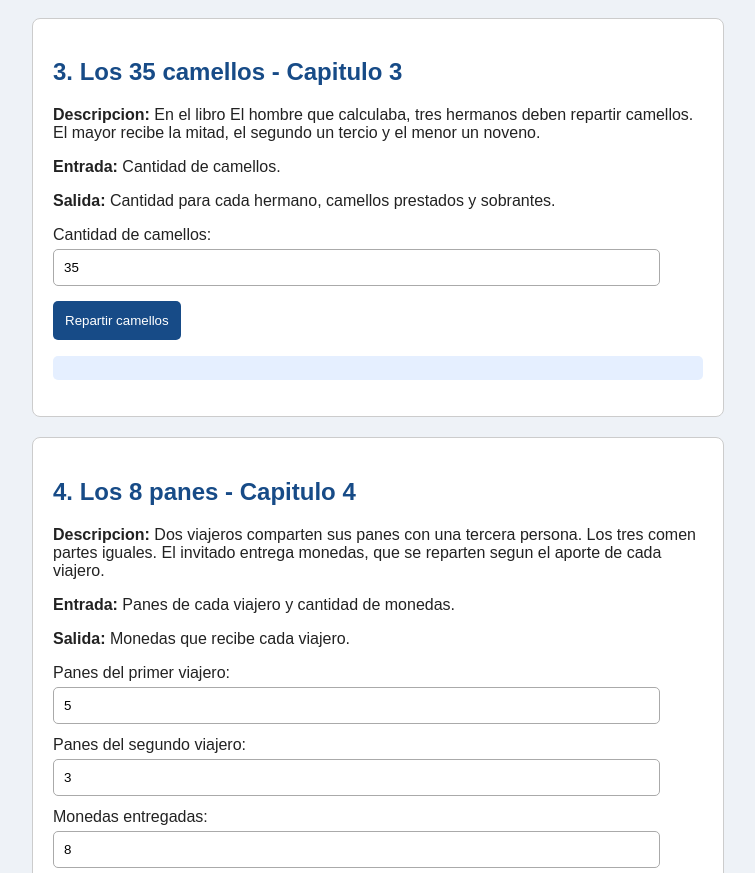
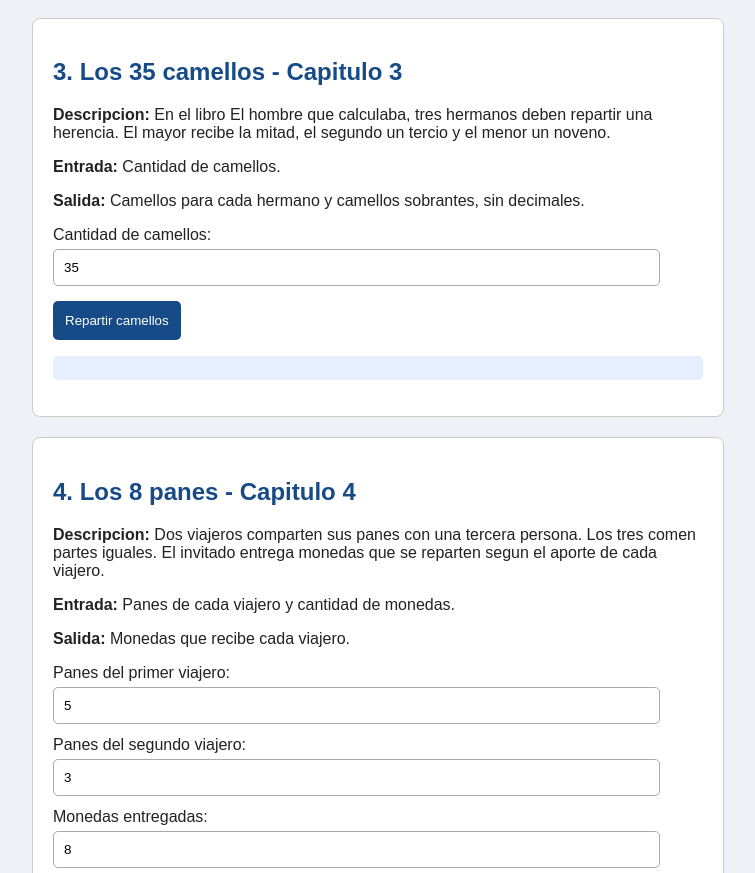
Before and after one commit to jhoelabdiasv-cyber/ejercicios-clases, a plain HTML site: page index.html in a window 1280 px wide. Shown: the part 1048-1921 px from the top of the page, without its empty margins (262-1017 px from the left). Drawn offline with Linux system fonts and the light colour scheme.

Commit message:
Update index.html

```diff
--- a/index.html
+++ b/index.html
@@ -17,15 +17,15 @@
         <h2>1. Calcular el numero Pi</h2>
 
         <p><b>Descripcion:</b> Calcular una aproximacion
-        del numero Pi usando la serie de Nilakantha.</p>
+        del numero Pi utilizando la serie de Nilakantha.</p>
 
         <p><b>Entrada:</b> Cantidad de terminos.</p>
         <p><b>Salida:</b> Valor aproximado de Pi.</p>
 
         <form>
             <label>Cantidad de terminos:</label>
-            <input type="number" id="terminos" value="100"
-                   min="1" step="1">
+            <input type="number" id="terminos"
+                   value="100" min="1" step="1">
 
             <button type="button" onclick="calcularPi()">
                 Calcular Pi
@@ -68,18 +68,18 @@
         <h2>3. Los 35 camellos - Capitulo 3</h2>
 
         <p><b>Descripcion:</b> En el libro El hombre que
-        calculaba, tres hermanos deben repartir camellos.
+        calculaba, tres hermanos deben repartir una herencia.
         El mayor recibe la mitad, el segundo un tercio
         y el menor un noveno.</p>
 
         <p><b>Entrada:</b> Cantidad de camellos.</p>
-        <p><b>Salida:</b> Cantidad para cada hermano,
-        camellos prestados y sobrantes.</p>
+        <p><b>Salida:</b> Camellos para cada hermano
+        y camellos sobrantes, sin decimales.</p>
 
         <form>
             <label>Cantidad de camellos:</label>
-            <input type="number" id="camellos" value="35" min="0" step="any">
-
+            <input type="number" id="camellos"
+                   value="35" min="0" step="1">
 
             <button type="button" onclick="repartirCamellos()">
                 Repartir camellos
@@ -93,10 +93,11 @@
     <section>
         <h2>4. Los 8 panes - Capitulo 4</h2>
 
-        <p><b>Descripcion:</b> Dos viajeros comparten sus
-        panes con una tercera persona. Los tres comen
-        partes iguales. El invitado entrega monedas,
-        que se reparten segun el aporte de cada viajero.</p>
+        <p><b>Descripcion:</b> Dos viajeros comparten
+        sus panes con una tercera persona. Los tres
+        comen partes iguales. El invitado entrega
+        monedas que se reparten segun el aporte
+        de cada viajero.</p>
 
         <p><b>Entrada:</b> Panes de cada viajero
         y cantidad de monedas.</p>
```
